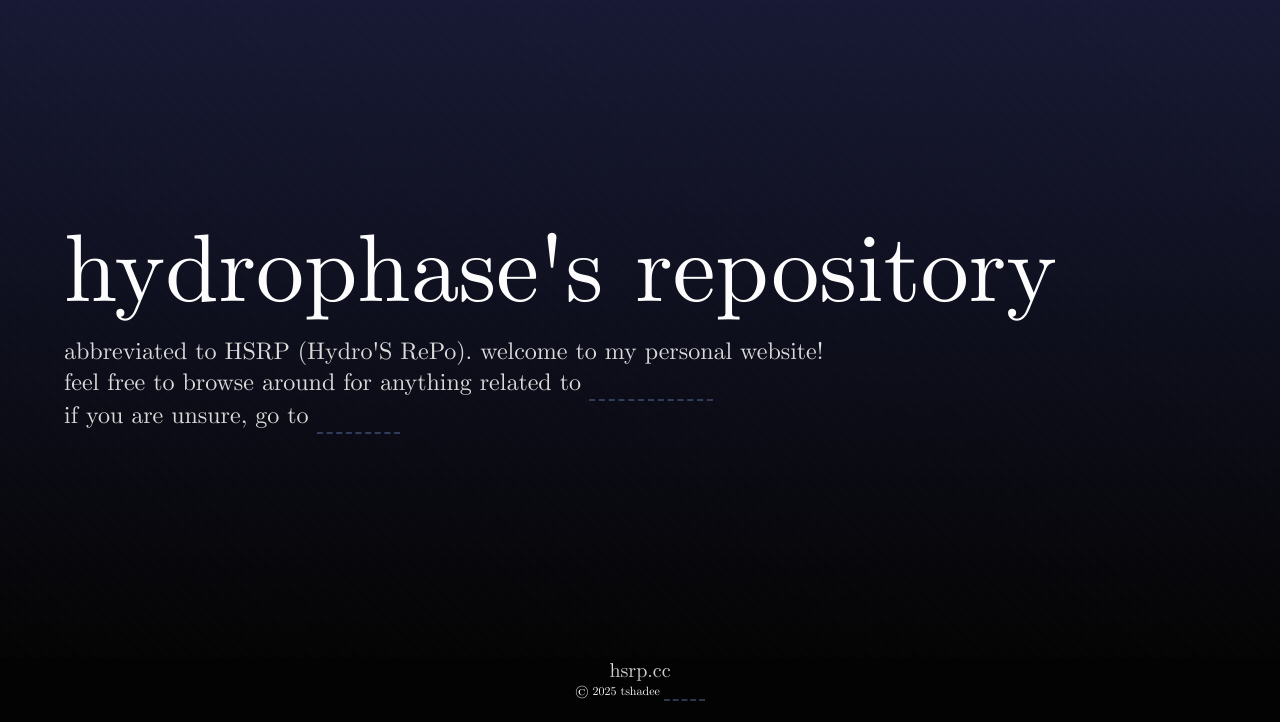
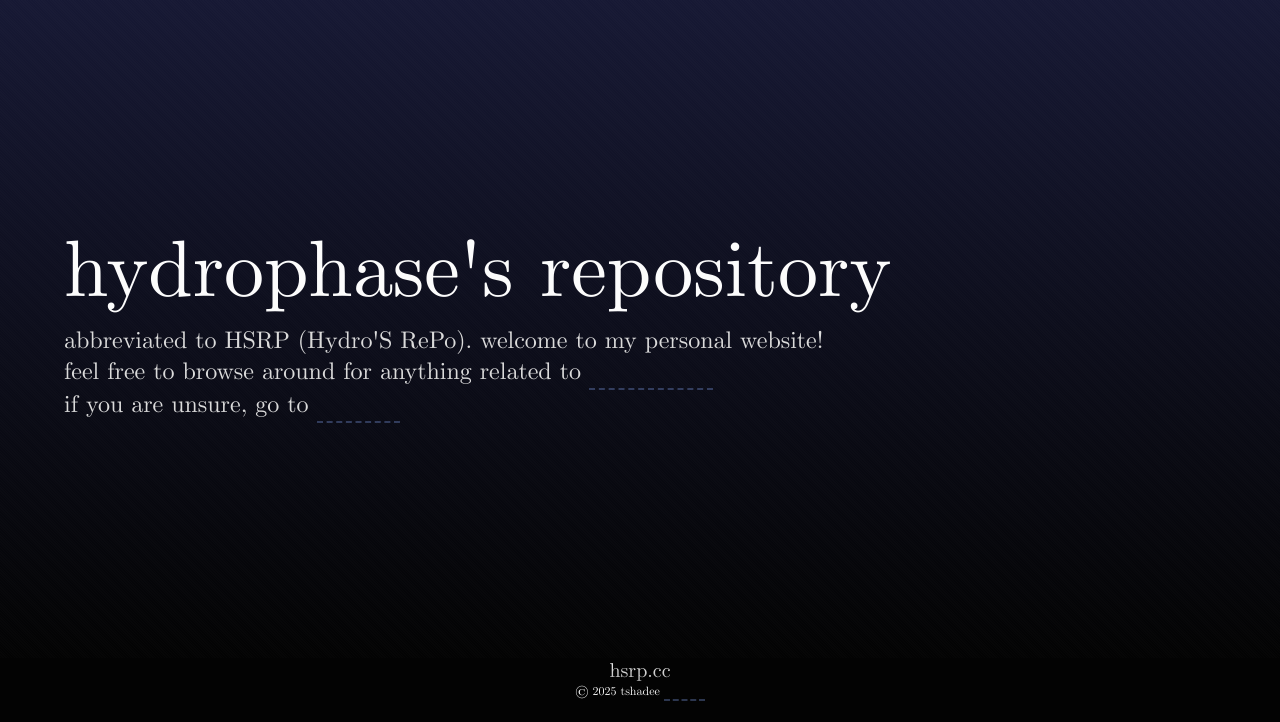
Before and after one commit to tshadee/hsrp, a plain HTML site: page index.html in a window 1280 px wide. Shown: the part 78-800 px from the top of the page. Drawn offline with Linux system fonts and the light colour scheme.

Commit message:
css only dynamic resizing

```diff
--- a/styles.css
+++ b/styles.css
@@ -297,7 +297,7 @@
 
 .main__content h1{
     font-weight: 450;
-    font-size: clamp(1.2rem, 8.33vw, 6rem);
+    font-size: clamp(1.2rem, 8.33vw, 5rem);
     width:100%;
     opacity: 0;
     animation: fadeSlideIn var(--a-duration) ease-in-out forwards;
```
Also changed, not shown: app.js (+0 -17 lines).
